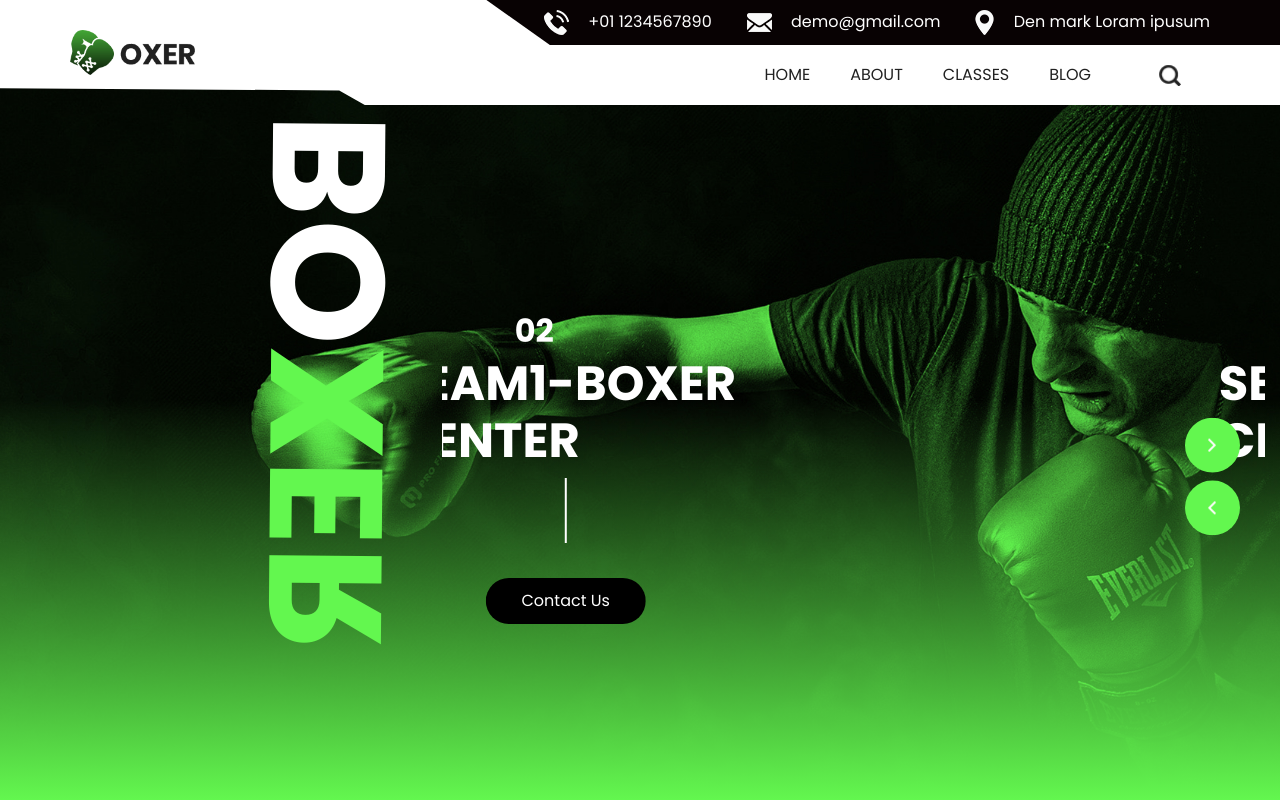
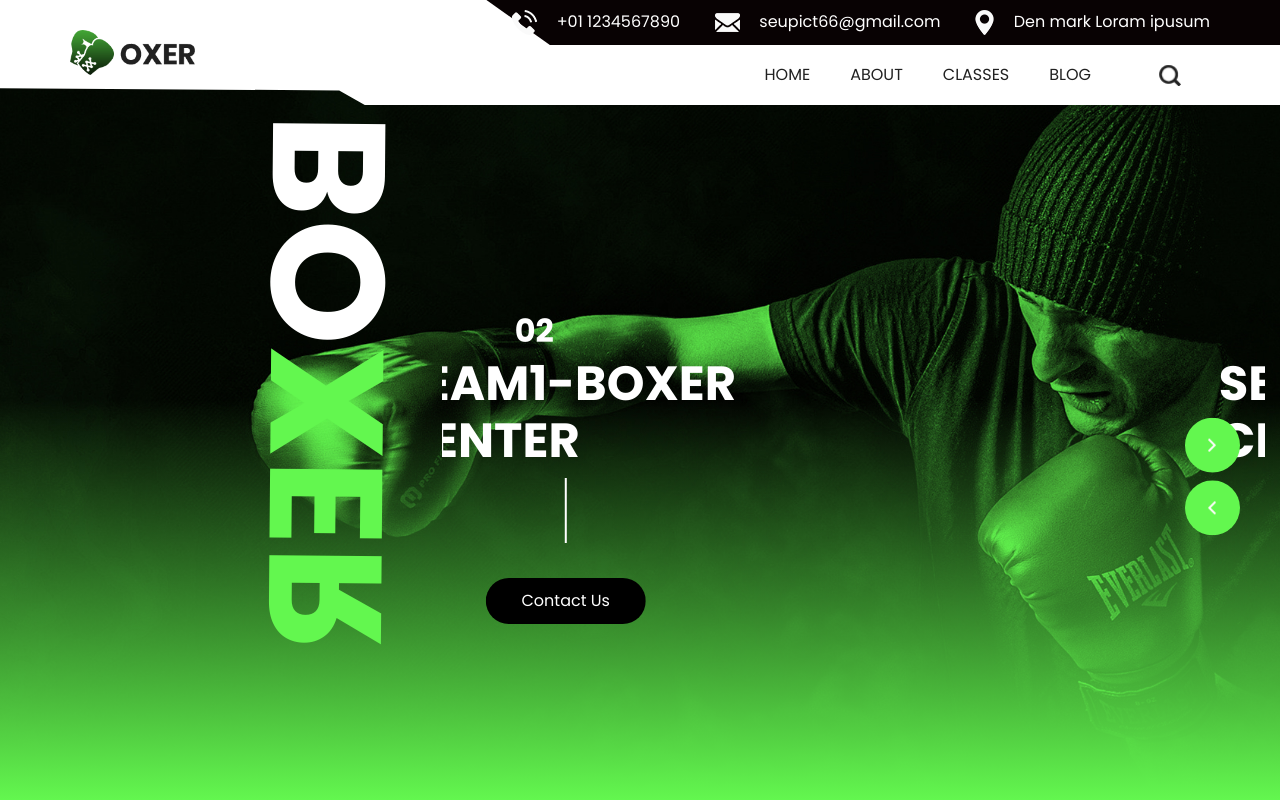
Before and after one commit to 66022466/66022466-origin, a plain HTML site: page index.html in a window 1280 px wide. Shown: the top 800 px of the page. Drawn offline with nearby package versions, Linux system fonts and the light colour scheme; some packages are replaced by stand-ins of ours; a web font is replaced by a local one.

Commit message:
Update index.html

```diff
--- a/index.html
+++ b/index.html
@@ -49,7 +49,7 @@
                 <li class="">
                   <a class="" href="">
                     <img src="images/mail.png" alt="" />
-                    <span>demo@gmail.com</span>
+                    <span>seupict66@gmail.com</span>
                   </a>
                 </li>
                 <li class="">
```
